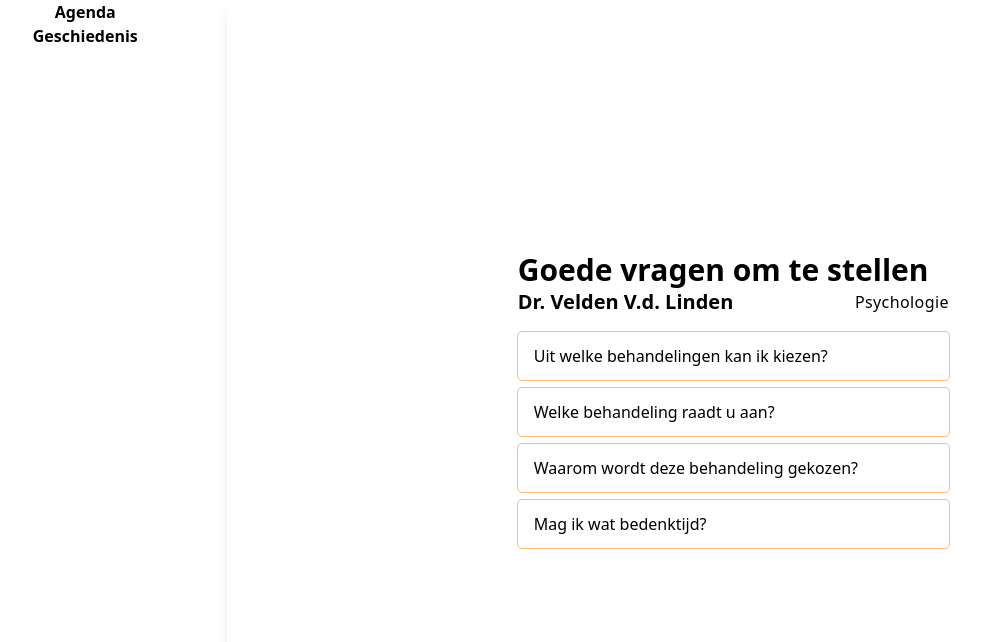
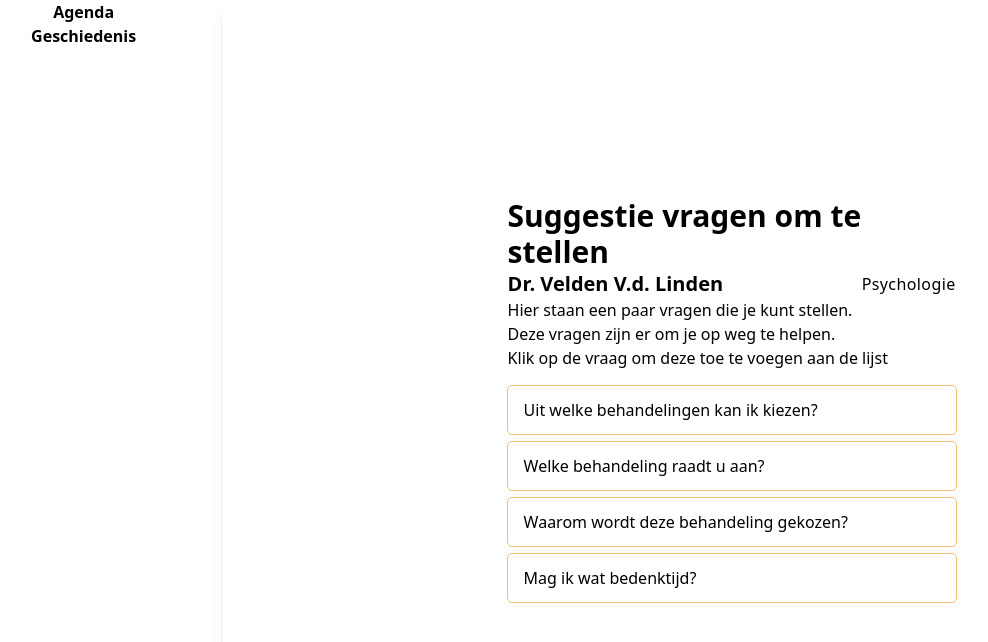
Before and after one commit to jexscx/hello-health, a Nuxt app: page / in a window 1280 px wide. Shown: the top 642 px of the page, without its empty margins (40-1028 px from the left). Built offline with nearby package versions, Linux system fonts and the light colour scheme.

Commit message:
add: state management

```diff
--- a/components/Question/QuestionButton.vue
+++ b/components/Question/QuestionButton.vue
@@ -1,7 +1,12 @@
 <template>
     <div class="flex flex-col gap-2 mt-4">
-        <div v-for="question of questions" :key="question">
-            <button class="outline outline-1 outline-orange-300 rounded w-full h-12">
+        <div v-for="(question, i) of questions" :key="question">
+            <button :id="i.toString()" v-if="isActive" @click="active()"
+                class="outline outline-1  bg-orange-300 outline-orange-300 rounded w-full h-12">
+                <p class="text-left font-bold text-white pl-4">{{ question }}</p>
+            </button>
+            <button @click="active()" :id="i.toString()" v-else
+                class="outline outline-1 outline-orange-300 rounded w-full h-12">
                 <p class="text-left pl-4">{{ question }}</p>
             </button>
         </div>
@@ -11,7 +16,12 @@
 <script setup lang="ts">
 interface Props {
     questions: string[];
+
 }
 
 defineProps<Props>();
+const isActive = useState('isActive', () => false);
+const active = () => {
+    isActive.value = !isActive.value;
+}
 </script>
--- a/components/Question/QuestionPrefix.vue
+++ b/components/Question/QuestionPrefix.vue
@@ -1,20 +1,25 @@
 <template>
-    <div class="flex flex-col">
+    <div class="flex flex-col max-w-md">
         <div>
-            <h1 class="text-3xl font-bold">Goede vragen om te stellen</h1>
+            <h1 class="text-3xl font-bold">Suggestie vragen om te stellen</h1>
         </div>
         <div class="grid grid-cols-2 items-center">
             <h6 class="text-xl font-bold">Dr. Velden V.d. Linden</h6>
             <p class="text-base text-right tracking-wide">Psychologie</p>
         </div>
-        <div class="w-1">
-            <!-- <p>Hier staan een paar vragen die je kunt stellen.
-                deze vragen zijn er om je op weg te helpen.
-                Klik op om de vraag toe te voegen
-                aan je vragenlijst.</p> -->
+        <div class="flex flex-col">
+            <p>Hier staan een paar vragen die je kunt stellen.</p>
+            <p>Deze vragen zijn er om je op weg te helpen.</p>
+            <p>Klik op de vraag om deze toe te voegen aan de lijst</p>
         </div>
-        <QuestionButton
-            :questions="['Uit welke behandelingen kan ik kiezen?', 'Welke behandeling raadt u aan?', 'Waarom wordt deze behandeling gekozen?', 'Mag ik wat bedenktijd?']">
+        <QuestionButton :questions="questions">
         </QuestionButton>
     </div>
 </template>
+
+<script setup>
+const questions = [
+    'Uit welke behandelingen kan ik kiezen?', 'Welke behandeling raadt u aan?', 'Waarom wordt deze behandeling gekozen?', 'Mag ik wat bedenktijd?'
+
+]
+</script>
```
